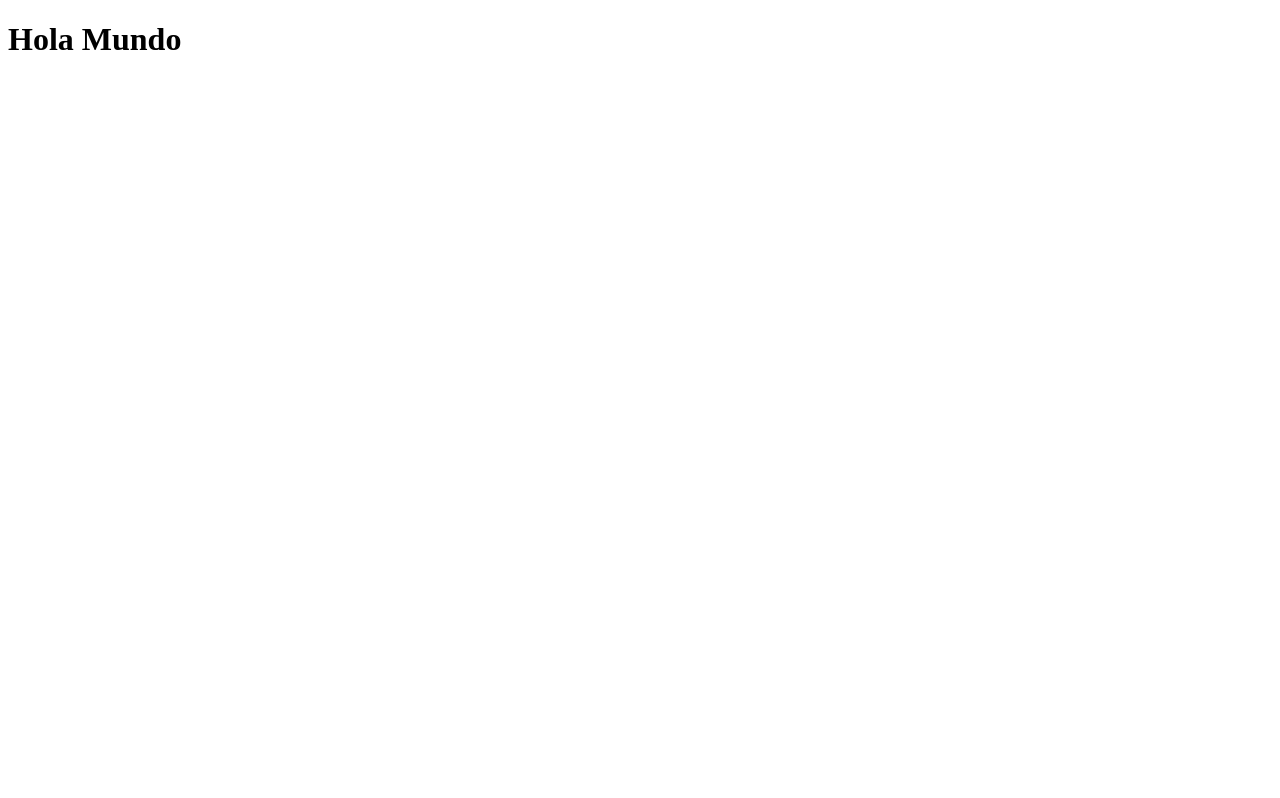
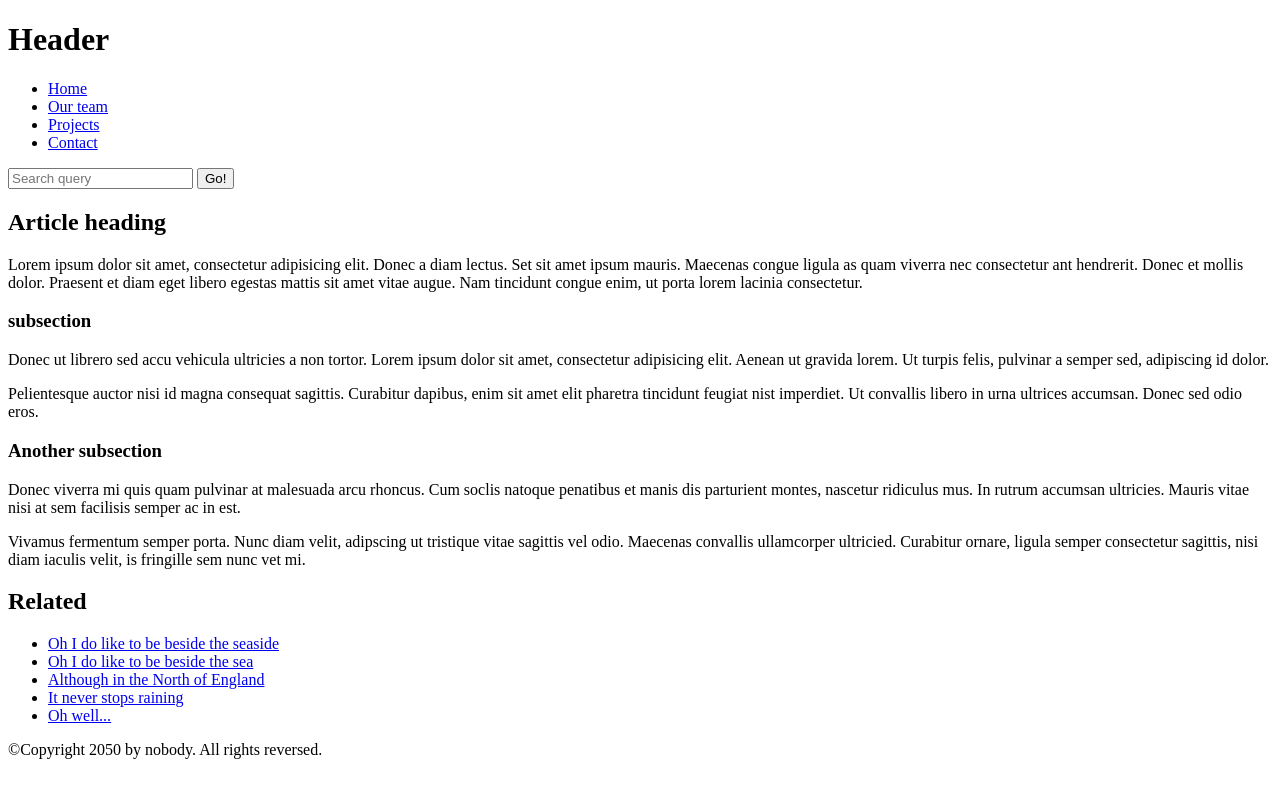
Before and after one commit to H-SoftSoluciones/H-SoftSoluciones.github.io, a plain HTML site: page index.html in a window 1280 px wide. Drawn offline with Linux system fonts and the light colour scheme.

Commit message:
Estructurar HTML

```diff
--- a/index.html
+++ b/index.html
@@ -4,11 +4,75 @@
     <meta charset="UTF-8">
     <meta name="viewport" content="width=device-width, initial-scale=1.0">
     <meta http-equiv="X-UA-Compatible" content="ie=edge">
-    <title>Document</title>
+    <title>H- Soluciones en Software </title>
 </head>
 <body>
-    <h1>Hola Mundo
+    <!-- Aquí empieza el encabezado principal que se mantendrá en todasa las páginas de nuestro sitio web -->
 
-    </h1>
-</body>
+    <header>
+      <h1>Header</h1>
+
+      <!-- Aunque no es obligatorio, es una práctica común el incluir el apartado menú de navegación dentro de la cabecera o encabezado de la página -->
+
+      <nav>
+        <ul>
+          <li><a href="#">Home</a></li>
+          <li><a href="#">Our team</a></li>
+          <li><a href="#">Projects</a></li>
+          <li><a href="#">Contact</a></li>
+        </ul>
+
+        <!-- Un formulario de búsqueda es una forma no-lineal de realizar busquedas en un sitio web. -->
+
+        <form>
+          <input type="search" name="q" placeholder="Search query">
+          <input type="submit" value="Go!">
+        </form>
+      </nav>
+    </header>
+
+    <!-- Aquí empieza el contenido principal de nuestra página -->
+    <main>
+
+      <!-- Incluimos un artículo -->
+      <article>
+        <h2>Article heading</h2>
+
+        <p>Lorem ipsum dolor sit amet, consectetur adipisicing elit. Donec a diam lectus. Set sit amet ipsum mauris. Maecenas congue ligula as quam viverra nec consectetur ant hendrerit. Donec et mollis dolor. Praesent et diam eget libero egestas mattis sit amet vitae augue. Nam tincidunt congue enim, ut porta lorem lacinia consectetur.</p>
+
+        <h3>subsection</h3>
+
+        <p>Donec ut librero sed accu vehicula ultricies a non tortor. Lorem ipsum dolor sit amet, consectetur adipisicing elit. Aenean ut gravida lorem. Ut turpis felis, pulvinar a semper sed, adipiscing id dolor.</p>
+
+        <p>Pelientesque auctor nisi id magna consequat sagittis. Curabitur dapibus, enim sit amet elit pharetra tincidunt feugiat nist imperdiet. Ut convallis libero in urna ultrices accumsan. Donec sed odio eros.</p>
+
+        <h3>Another subsection</h3>
+
+        <p>Donec viverra mi quis quam pulvinar at malesuada arcu rhoncus. Cum soclis natoque penatibus et manis dis parturient montes, nascetur ridiculus mus. In rutrum accumsan ultricies. Mauris vitae nisi at sem facilisis semper ac in est.</p>
+
+        <p>Vivamus fermentum semper porta. Nunc diam velit, adipscing ut tristique vitae sagittis vel odio. Maecenas convallis ullamcorper ultricied. Curabitur ornare, ligula semper consectetur sagittis, nisi diam iaculis velit, is fringille sem nunc vet mi.</p>
+      </article>
+
+      <!-- el contenido lateral puede también estar anidado en el apartado principal (main) -->
+      <aside>
+        <h2>Related</h2>
+
+        <ul>
+          <li><a href="#">Oh I do like to be beside the seaside</a></li>
+          <li><a href="#">Oh I do like to be beside the sea</a></li>
+          <li><a href="#">Although in the North of England</a></li>
+          <li><a href="#">It never stops raining</a></li>
+          <li><a href="#">Oh well...</a></li>
+        </ul>
+      </aside>
+
+    </main>
+
+    <!-- Y aquí está el pie de página principal que utilizaremos en todas las páginas de nuestro sitio web -->
+
+    <footer>
+      <p>©Copyright 2050 by nobody. All rights reversed.</p>
+    </footer>
+
+  </body>
 </html>
```
